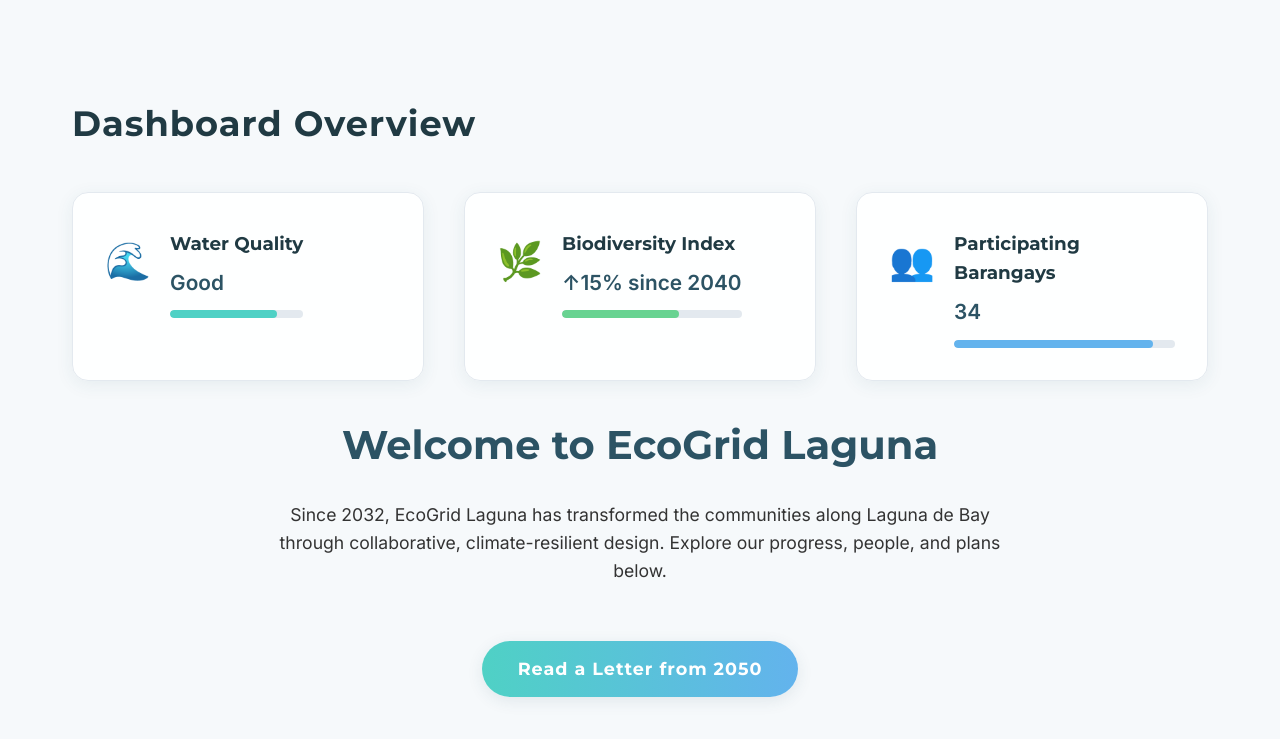
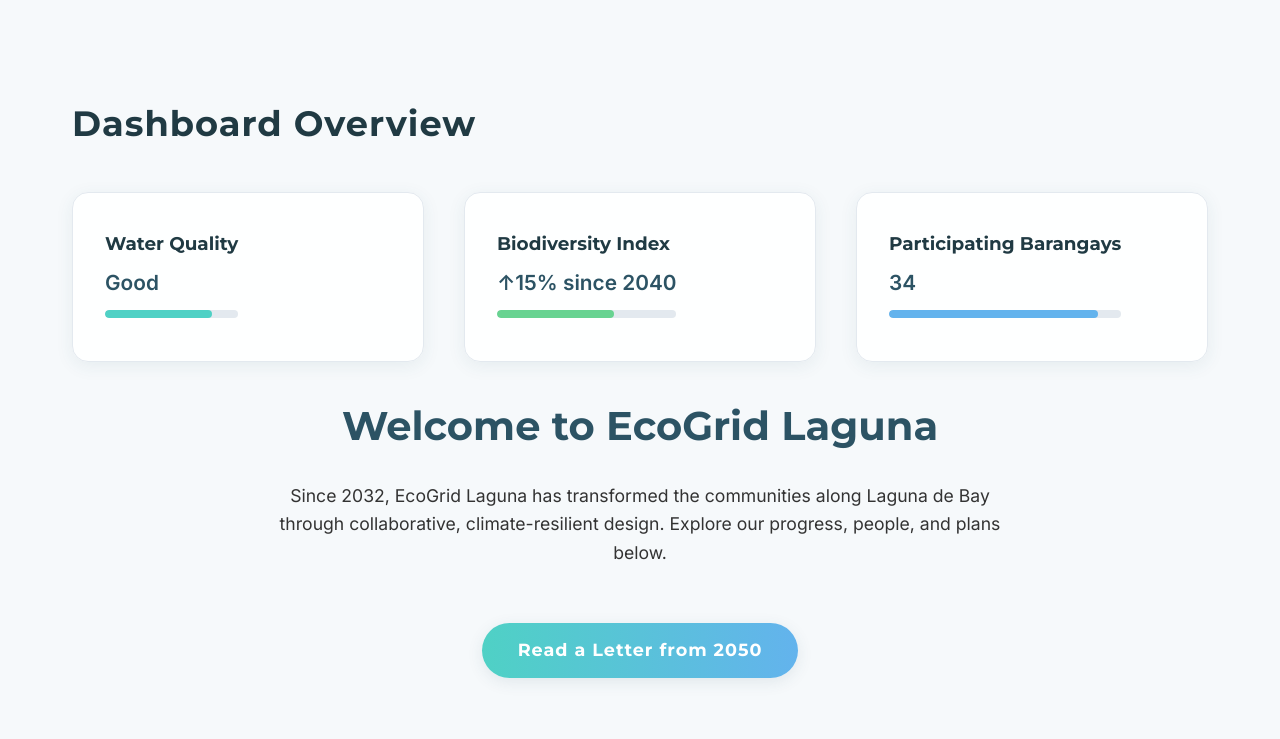
Before and after one commit to QueenCHE/EcoGrid, a plain HTML site: page index.html in a window 1280 px wide. Shown: the part 800-1539 px from the top of the page. Drawn offline with Linux system fonts and the light colour scheme.

Commit message:
remove emojis

```diff
--- a/index.html
+++ b/index.html
@@ -39,7 +39,6 @@
             <h2 class="dashboard-title">Dashboard Overview</h2>
             <div class="dashboard-cards">
                 <div class="stat-card">
-                    <div class="stat-icon">🌊</div>
                     <div class="stat-info">
                         <h3>Water Quality</h3>
                         <p class="stat-value">Good</p>
@@ -49,7 +48,6 @@
                     </div>
                 </div>
                 <div class="stat-card">
-                    <div class="stat-icon">🌿</div>
                     <div class="stat-info">
                         <h3>Biodiversity Index</h3>
                         <p class="stat-value">↑15% since 2040</p>
@@ -59,7 +57,6 @@
                     </div>
                 </div>
                 <div class="stat-card">
-                    <div class="stat-icon">👥</div>
                     <div class="stat-info">
                         <h3>Participating Barangays</h3>
                         <p class="stat-value">34</p>
```
